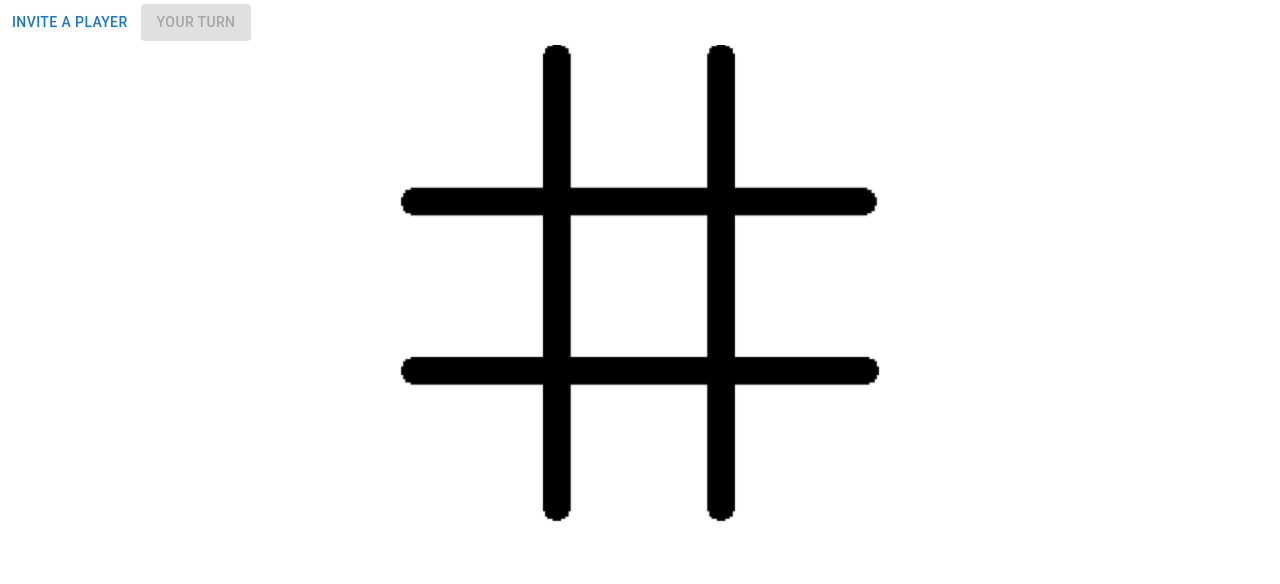
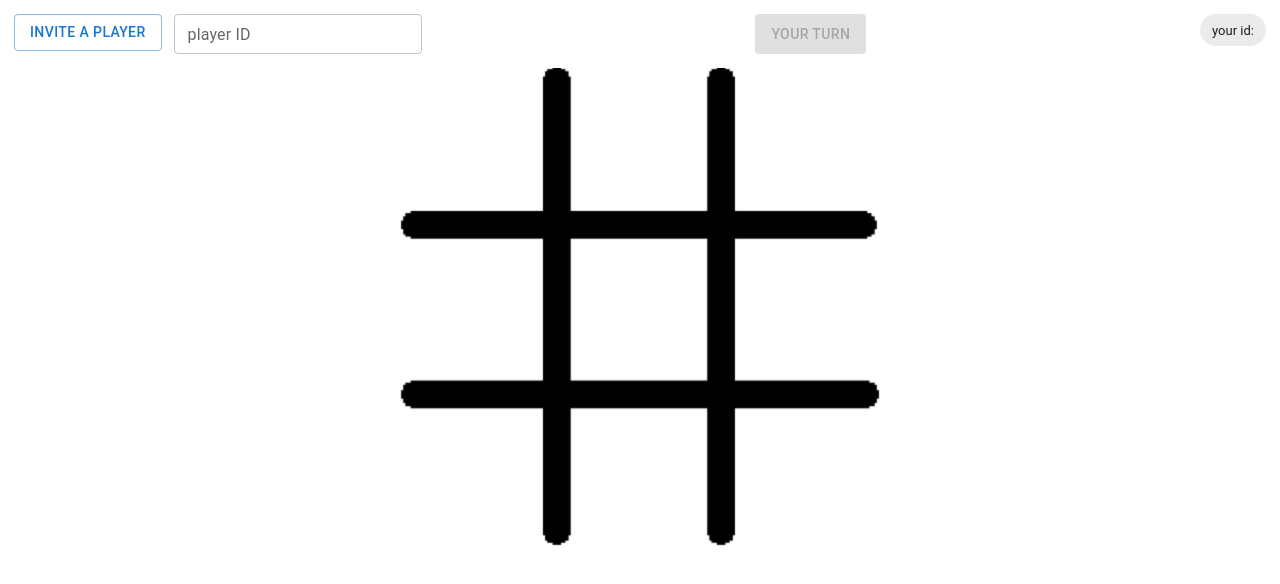
Before and after one commit to laktam/tic-tac-toe-online, a React (Create React App) app: page / in a window 1280 px wide. Shown: the top 584 px of the page. Built offline with nearby package versions, Linux system fonts and the light colour scheme; no server answers.

Commit message:
update ui and data display

```diff
--- a/src/App.tsx
+++ b/src/App.tsx
@@ -1,10 +1,11 @@
-import { Button, Grid } from "@mui/material";
+import { Button, Chip, Grid, TextField } from "@mui/material";
 import "./App.css";
-import { useEffect, useState } from "react";
+import { ChangeEvent, useEffect, useState } from "react";
 import { Box } from "./components/Box";
 import { io } from "socket.io-client";
 import { Invitation } from "./components/Invitation";
 import Board from "../src/images/CropedCleanedBoard.png";
+import { inherits } from "util";
 
 const socket = io("http://localhost:3001"); // Replace with your server URL
 
@@ -41,22 +42,52 @@ function App() {
   }, []);
 
   const invitePlayer = () => {
-    const p2 = window.prompt("Please enter player id:");
-    if (p2) setOther(p2);
-    socket.emit("invitePlayer", { p1: player, p2: p2 });
+    // const p2 = window.prompt("Please enter player id:");
+    // if (p2) setOther(p2);
+    socket.emit("invitePlayer", { p1: player, p2: other });
+  };
+  const handleChange = (event: ChangeEvent<HTMLInputElement>) => {
+    setOther(event.target.value);
   };
 
   return (
     <div className="App">
-      <div style={{ margin: "4px" }}>
-        <Button onClick={invitePlayer}>invite a player</Button>
+      <div
+        style={{
+          display: "flex",
+          justifyContent: "space-between",
+          alignContent: "center",
+          flexWrap: "wrap",
+          margin: "8px",
+        }}
+      >
+        <div>
+          <Button
+            style={{ margin: "6px" }}
+            variant="outlined"
+            onClick={invitePlayer}
+          >
+            invite a player
+          </Button>
+          <TextField
+            style={{ margin: "6px" }}
+            id="outlined-basic"
+            label="player ID"
+            variant="outlined"
+            onChange={handleChange}
+            value={other}
+            size="small"
+            // style={{ marginLeft: "5px" }}
+          />
+        </div>
         <Button
-          style={{ marginLeft: "5px" }}
+          style={{ margin: "6px" }}
           variant="contained"
           disabled={!canPlay}
         >
           Your Turn
         </Button>
+        <Chip label={`your id: ${player}`} style={{ margin: "6px" }} />
       </div>
       <Grid container>
         <Grid item container xs sm></Grid>
@@ -74,11 +105,7 @@ function App() {
         >
           {arr.map((item) => {
             return (
-              <Grid
-                key={item}
-                item
-                xs={4}
-              >
+              <Grid key={item} item xs={4}>
                 <Box
                   board={board}
                   lobbyId={lobbyId}
--- a/src/components/Box.tsx
+++ b/src/components/Box.tsx
@@ -29,8 +29,15 @@ export function Box(props: Props) {
       background-color: rgba(0, 255, 0, 0.2);
     }
   `;
+  const Outer = styled.div`
+    padding: 18px;
+    &:hover {
+      background-color: rgba(0, 255, 0, 0.2);
+    }
+  `;
 
   return (
+    <Outer>
       <Div
         style={{
           backgroundImage:
@@ -39,6 +46,9 @@ export function Box(props: Props) {
               : props.board[props.index] === "O"
               ? `url(${O})`
               : "",
+
+          backgroundSize: "cover",
+          backgroundRepeat: "no-repeat",
         }}
         onClick={() => {
           if (
@@ -55,8 +65,7 @@ export function Box(props: Props) {
             }
           }
         }}
-    >
-      {props.board[props.index]}
-    </Div>
+      ></Div>
+    </Outer>
   );
 }
```
Lines whose indentation alone changed are shown as unchanged.
